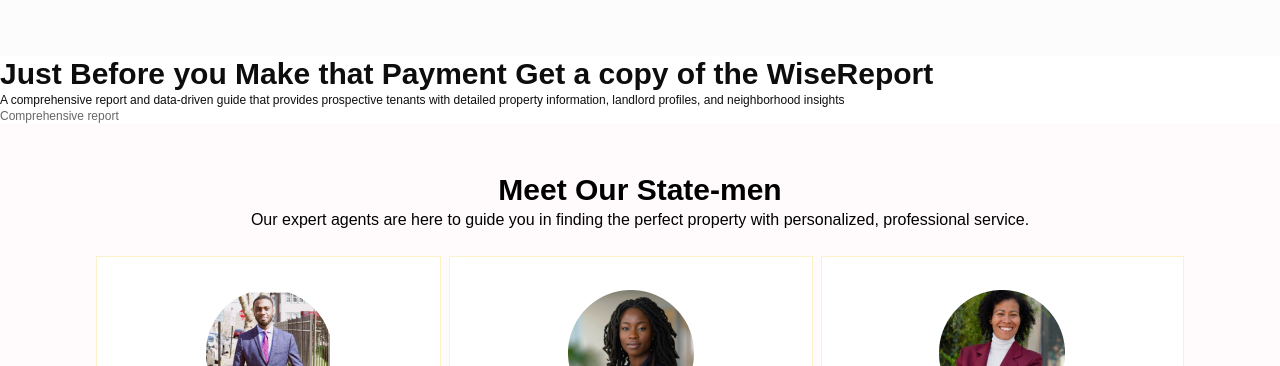
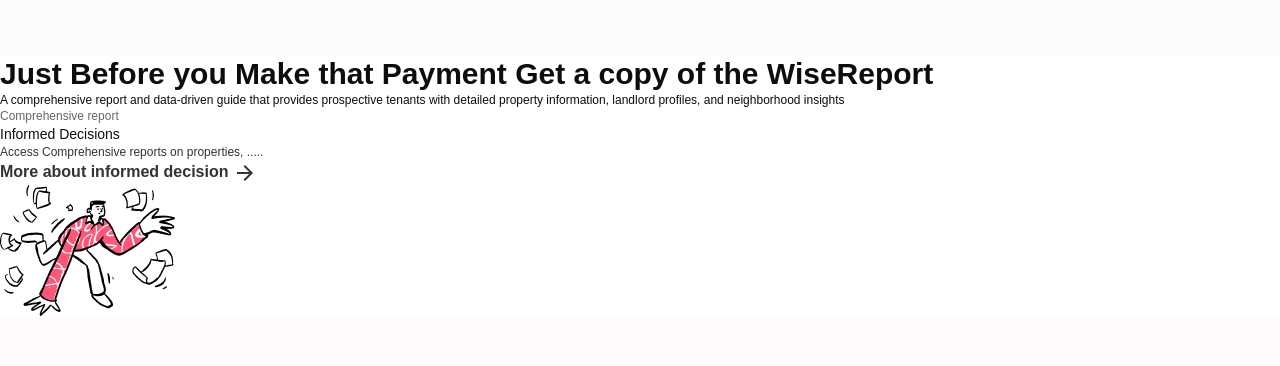
Before and after one commit to Obadea/rentwise, a React (Create React App) app: page / in a window 1280 px wide. Shown: the part 1300-1666 px from the top of the page. Built offline with nearby package versions, Linux system fonts and the light colour scheme; a web font is replaced by a local one.

Commit message:
minor update

```diff
--- a/src/pages/landingpage/components/WiseeReport.jsx
+++ b/src/pages/landingpage/components/WiseeReport.jsx
@@ -1,4 +1,6 @@
 import React from "react";
+import ArrowForwardIcon from "@mui/icons-material/ArrowForward";
+import manrun from "../../../assets/man-run.png";
 
 function WiseeReport() {
   return (
@@ -19,7 +21,18 @@ function WiseeReport() {
                 Comprehensive report
               </h4>
               <div>
-                <h3></h3>
+                <h3 className="font-normal text-sm text-customblack">
+                  Informed Decisions
+                </h3>
+                <h4 className="font-medium text-xs text-customResultqueryGrey">
+                  Access Comprehensive reports on properties, .....
+                </h4>
+                <button className="font-bold text-customResultqueryGrey">
+                  More about informed decision <ArrowForwardIcon />
+                </button>
+              </div>
+              <div>
+                <img src={manrun} alt="" />
               </div>
             </div>
           </div>
```
